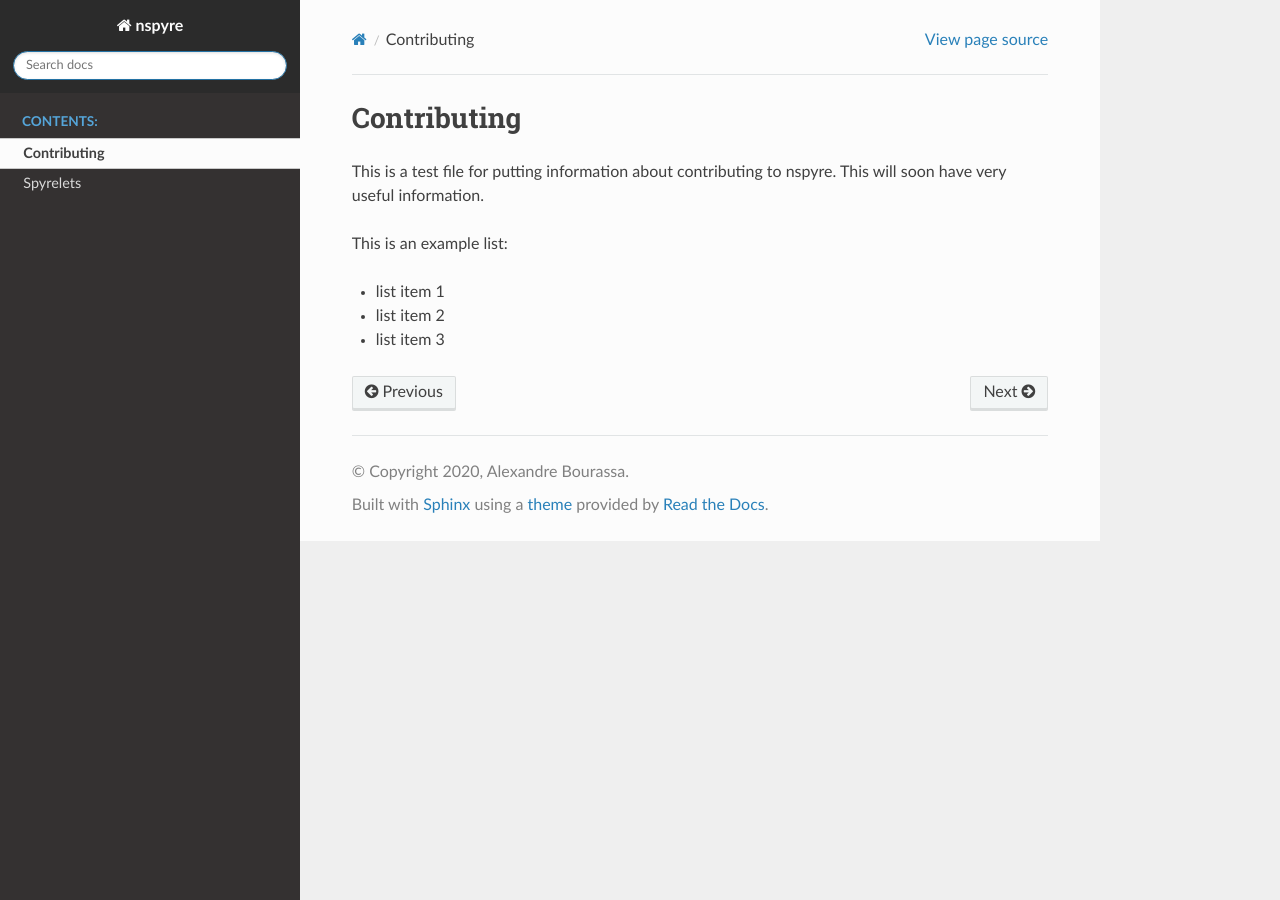
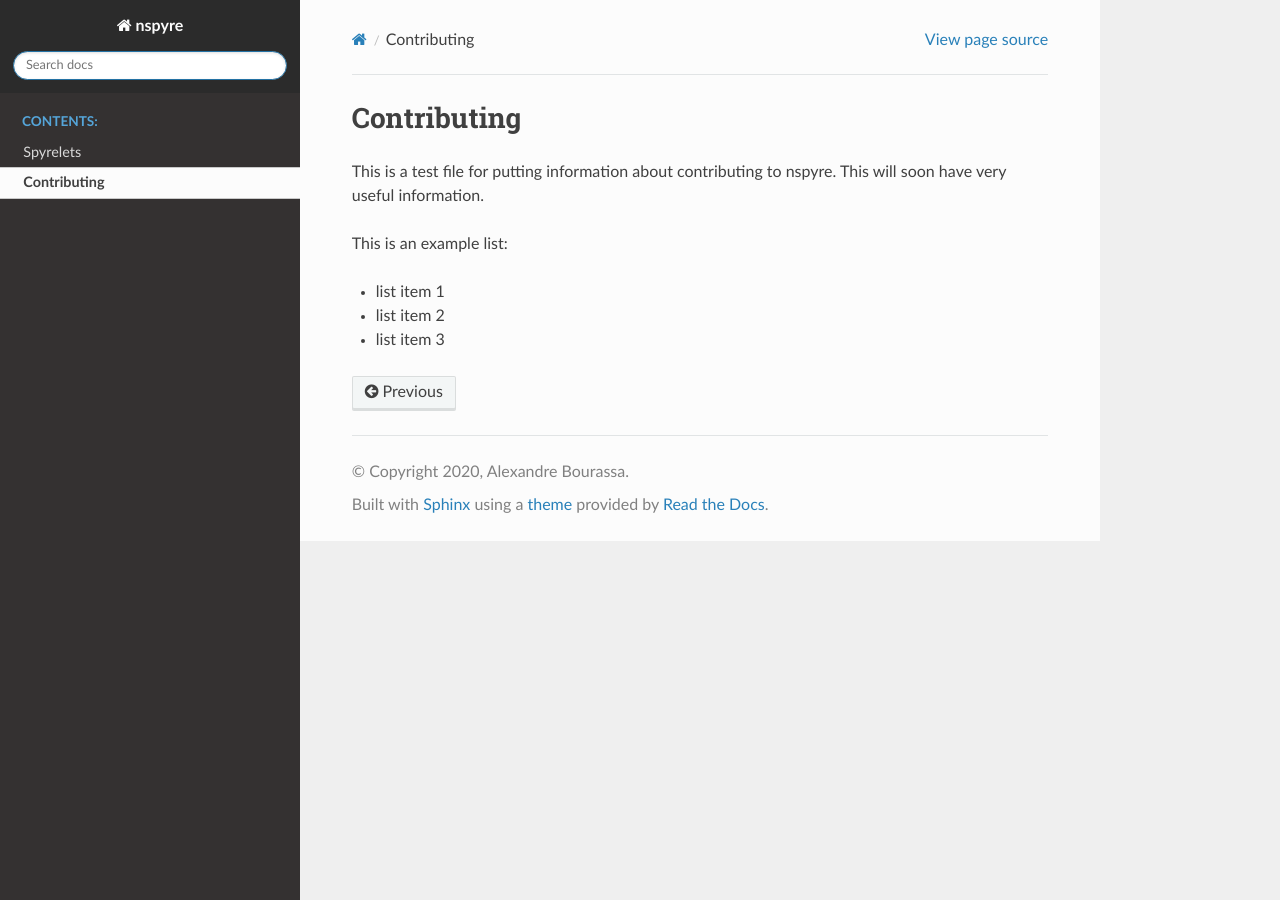
Before and after one commit to nspyre-org/nspyre, a Sphinx documentation site: the page built from docs/contributing.rst, in a window 1280 px wide. Built offline with Sphinx 7.4.7 and the Read the Docs theme 2.0.0, drawn with Linux system fonts in a browser that asks for light colours; pages that are not in the unit, such as notebooks, are missing from menus.

```diff
--- a/docs/index.rst
+++ b/docs/index.rst
@@ -11,12 +11,12 @@ Welcome to nspyre's documentation!
    :caption: Contents:
 
    install
-   contributing
-   Getting Started
+   getting_started
    spyrelet
    Instrument Server
    The Database
    View Manager
+   contributing
 
 Installation
 ============
```
